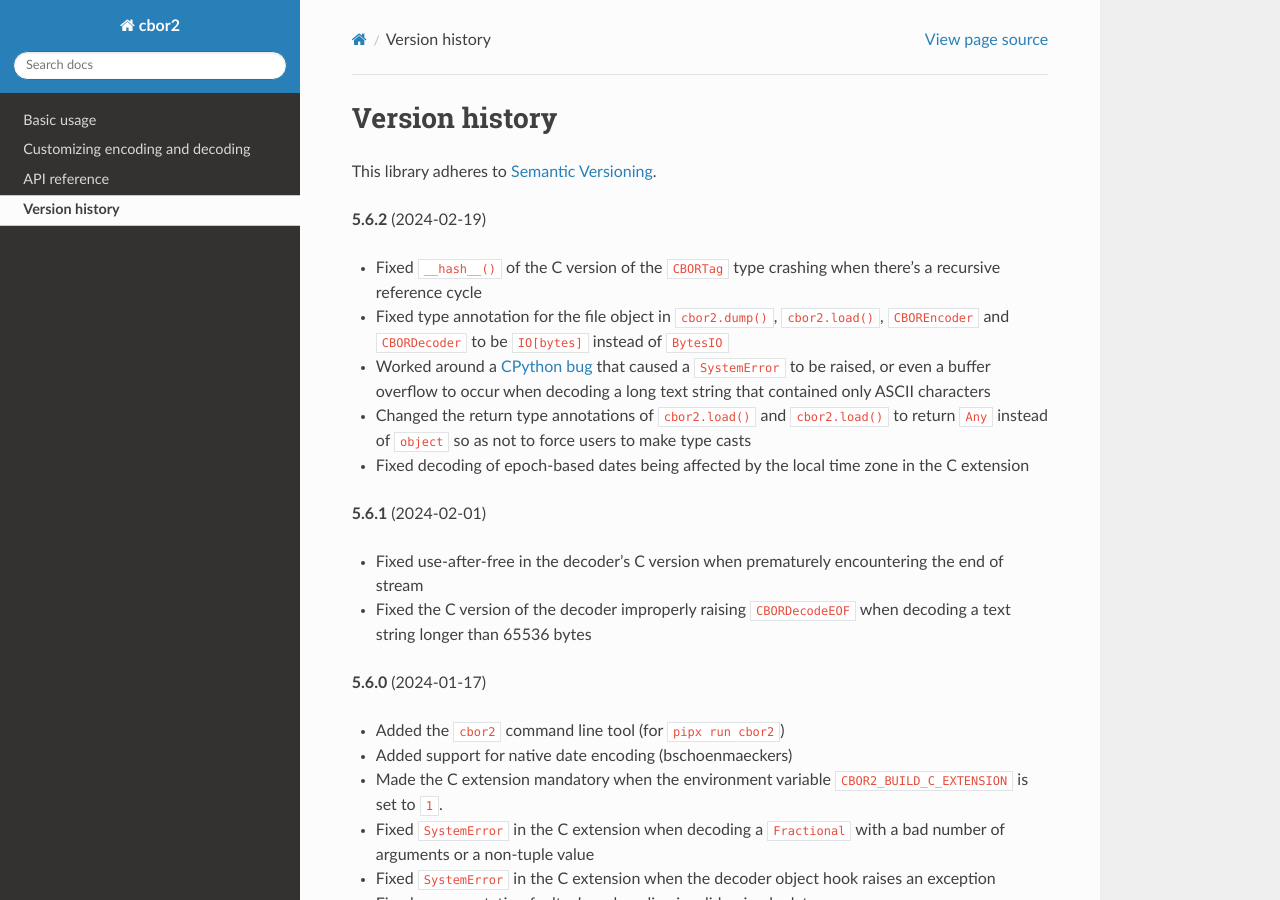
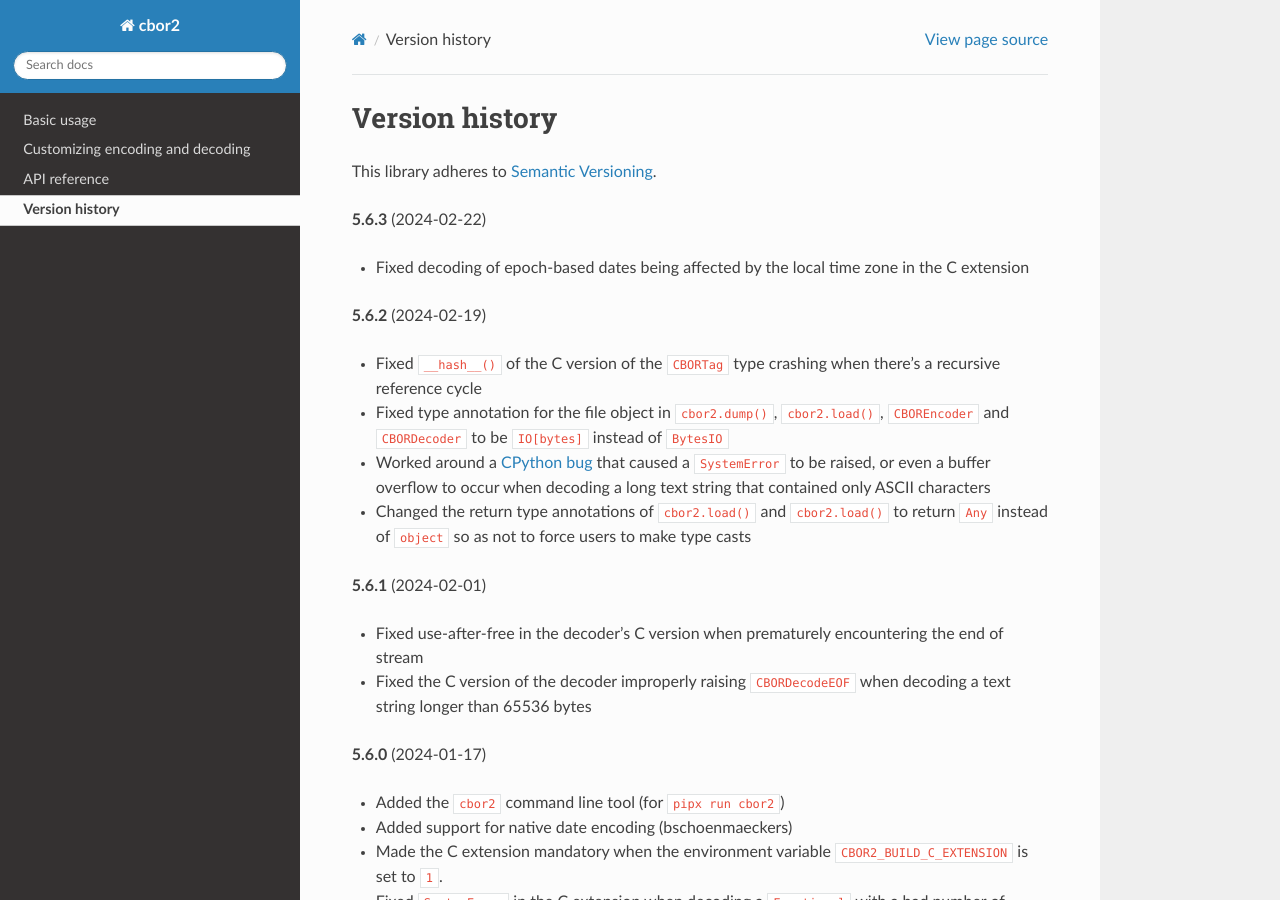
Before and after one commit to agronholm/cbor2, a Sphinx documentation site: the page built from docs/versionhistory.rst, in a window 1280 px wide and 900 px high. Built offline with Sphinx 7.4.7 and the Read the Docs theme 2.0.0, drawn with Linux system fonts in a browser that asks for light colours; the version number could not be read and is left out.

Commit message:
Bumped up the version

```diff
--- a/docs/versionhistory.rst
+++ b/docs/versionhistory.rst
@@ -4,6 +4,10 @@ Version history
 .. currentmodule:: cbor2
 
 This library adheres to `Semantic Versioning <http://semver.org/>`_.
+
+**5.6.3** (2024-02-22)
+
+- Fixed decoding of epoch-based dates being affected by the local time zone in the C extension
 
 **5.6.2** (2024-02-19)
 
```
Also changed, not shown: other parts of docs/versionhistory.rst (+0 -1 lines).
